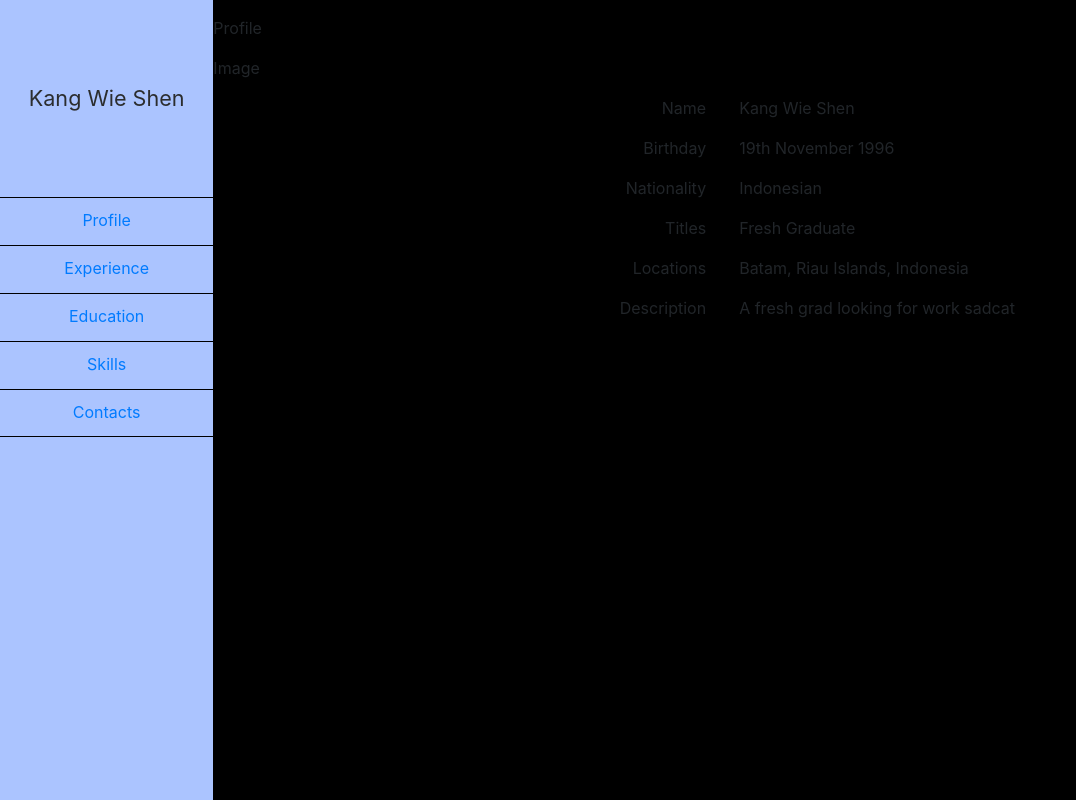
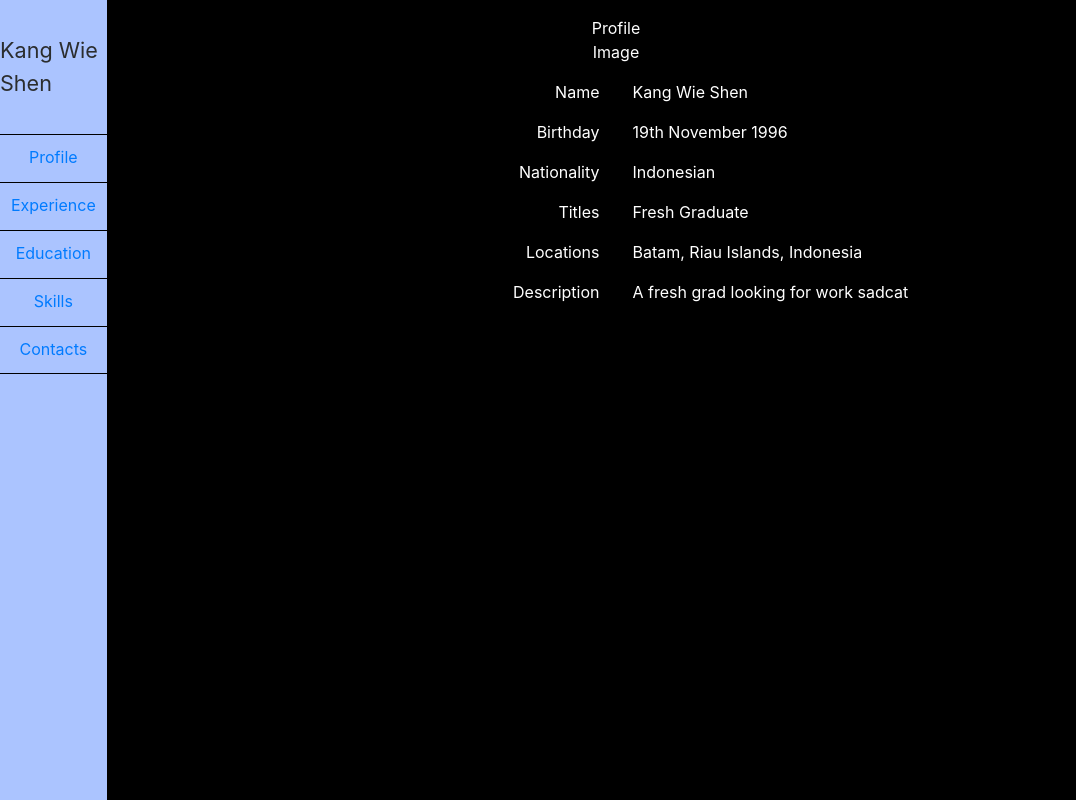
Before and after one commit to KangKrn/Portfolio-ReactJS, a React (Create React App) app: page / in a window 1280 px wide. Shown: the whole page, without its empty margins (0-1076 px from the left). Built offline with nearby package versions, Linux system fonts and the light colour scheme.

Commit message:
Structure Update

```diff
--- a/src/App.js
+++ b/src/App.js
@@ -17,7 +17,7 @@ function App() {
     <Router>
       <Container>
         <Row>
-          <Col sm={2} className="sideContainer">
+          <Col sm={1} className="sideContainer">
             <Sidemenu></Sidemenu>
           </Col>
           <Col sm={10} className="mainContainer">
@@ -29,6 +29,7 @@ function App() {
               <Route exact path="/contacts" component={Contacts} />
             </Switch>
           </Col>
+          <Col sm={1}></Col>
         </Row>
       </Container>
     </Router>
--- a/src/Components/Experience/experience.js
+++ b/src/Components/Experience/experience.js
@@ -1,8 +1,19 @@
 import React from 'react';
+import Container from 'react-bootstrap/Container';
+import Row from 'react-bootstrap/Row';
+import Col from 'react-bootstrap/Col';
+import './experience.scss';
 
 function Experience(){
     return(
-        <div>this is experience</div>
+        <Container className="expContainer">
+            <Row className="expHeader">
+                Experience
+            </Row>
+            <Row>
+                Row
+            </Row>
+        </Container>
     );
 }
 export default Experience;
--- a/src/Components/Profile/profile.js
+++ b/src/Components/Profile/profile.js
@@ -7,11 +7,9 @@ import './profile.scss';
 function Profile() {
     return(
         <Container className="profileContainer">
-            <Row>
-                Profile
-            </Row>
-            <Row>
-                Image
+            <Row className="titleRow">
+                <div className="title">Profile</div>
+                <div className="img">Image</div>
             </Row>
             <Row>
                 <Col className="colTitle">Name</Col>
--- a/src/Components/Profile/profile.scss
+++ b/src/Components/Profile/profile.scss
@@ -1,4 +1,6 @@
 .profileContainer{
+    // align-content: center;
+    color: white;
     .row{
         margin-top: 1rem;
         .colTitle{
@@ -9,5 +11,13 @@
         .colDesc{
             padding-left: 1rem !important;
         }
+        .title{
+            width: 100%;
+            text-align: center;
+        }
+        .img{
+            width: 100%;
+            text-align: center;
+        }
     }
 }
```
Also changed, not shown: src/Components/Experience/experience.scss (added), src/Resources/1613376281687.jpg (added).
